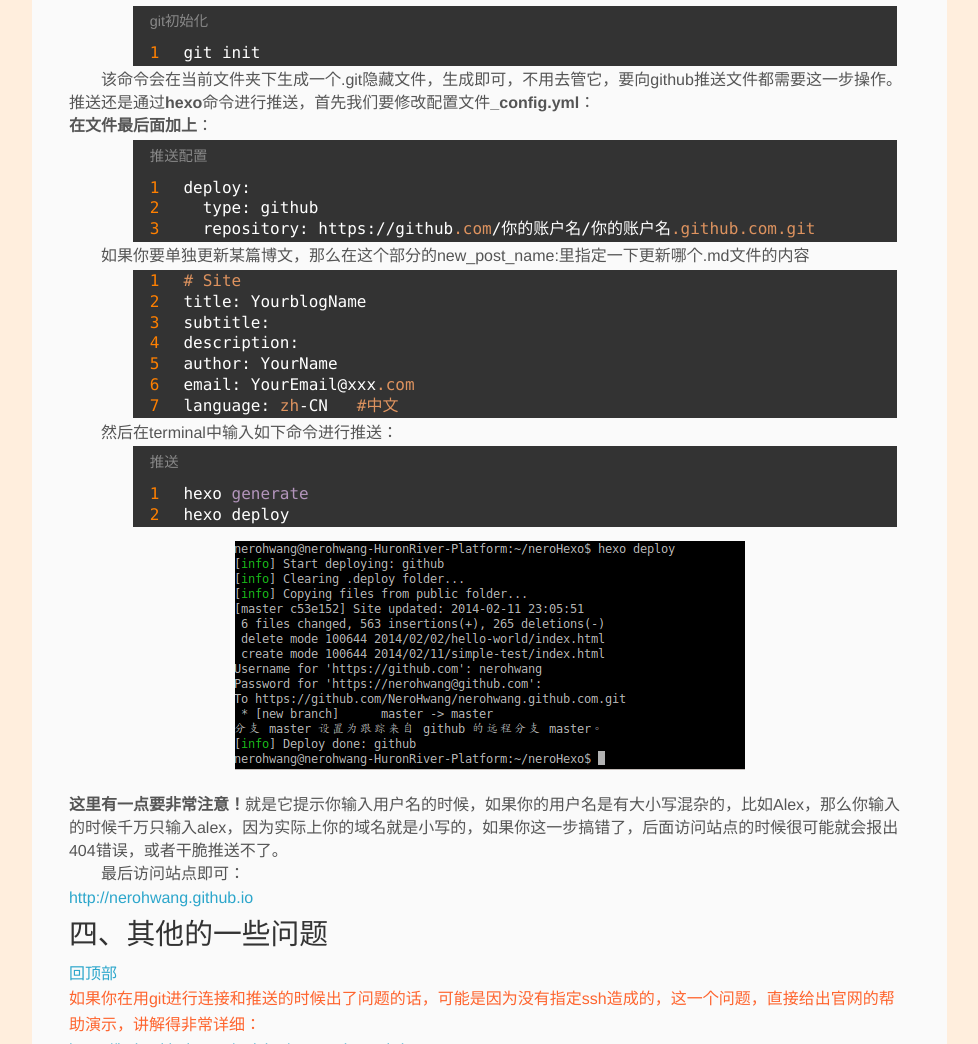
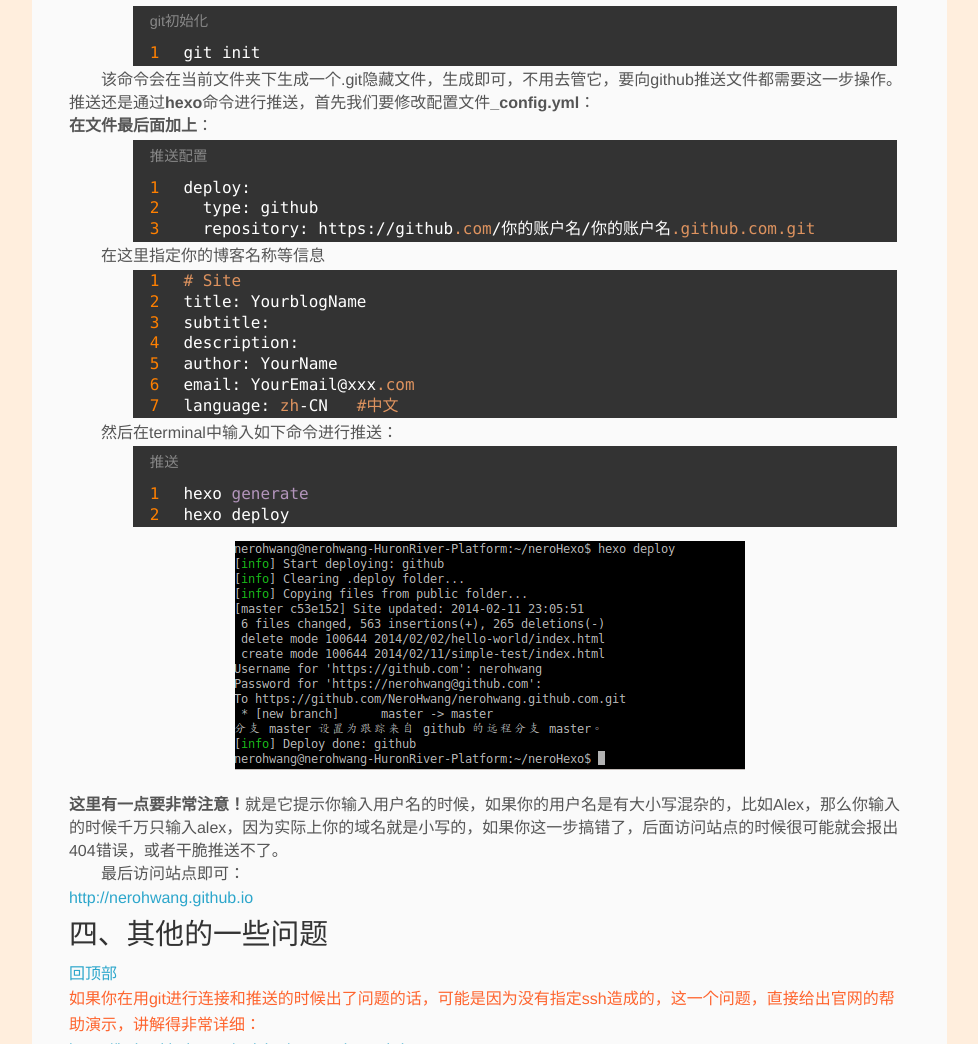
Before and after one commit to NeroHwang/nerohwang.github.com, a plain HTML site: page 2014/02/11/simple-test/index.html in a window 1280 px wide. Shown: the part 2187-3231 px from the top of the page, without its empty margins (6-984 px from the left). Drawn offline with Linux system fonts and the light colour scheme; a script that the page names is missing.

Commit message:
Site updated: 2014-02-12 15:35:44

```diff
--- a/2014/02/11/simple-test/index.html
+++ b/2014/02/11/simple-test/index.html
@@ -203,7 +203,7 @@ git <span class="keyword">push</span> -u origin master
   repository: https://github<span class="preprocessor">.com</span>/你的账户名/你的账户名<span class="preprocessor">.github</span><span class="preprocessor">.com</span><span class="preprocessor">.git</span>
 </pre></td></tr></table></figure>
 
-<p>如果你要单独更新某篇博文，那么在这个部分的new_post_name:里指定一下更新哪个.md文件的内容<br/></p>
+<p>在这里指定你的博客名称等信息<br/></p>
 <figure class="highlight"><table><tr><td class="gutter"><pre>1
 2
 3
```
